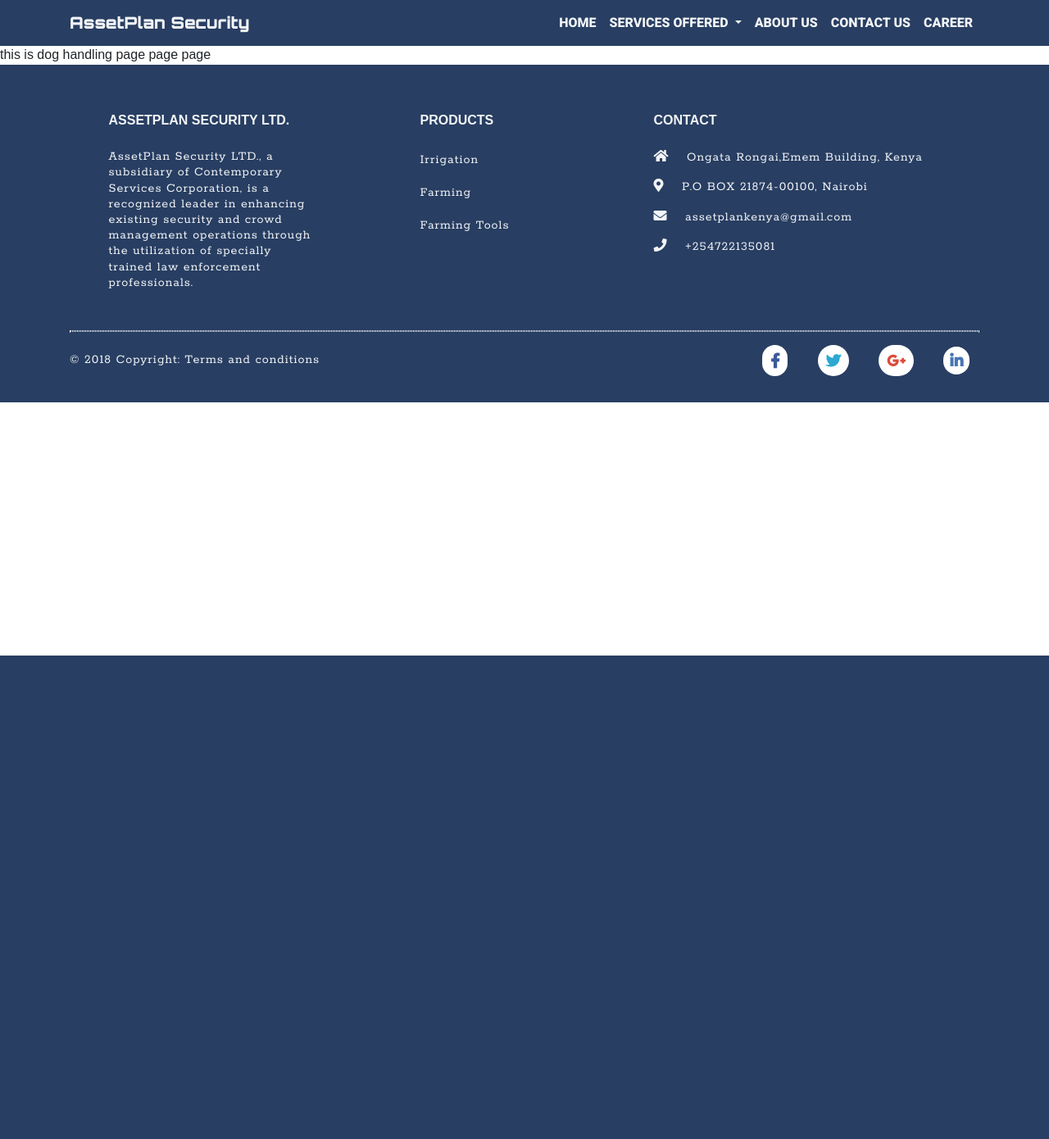
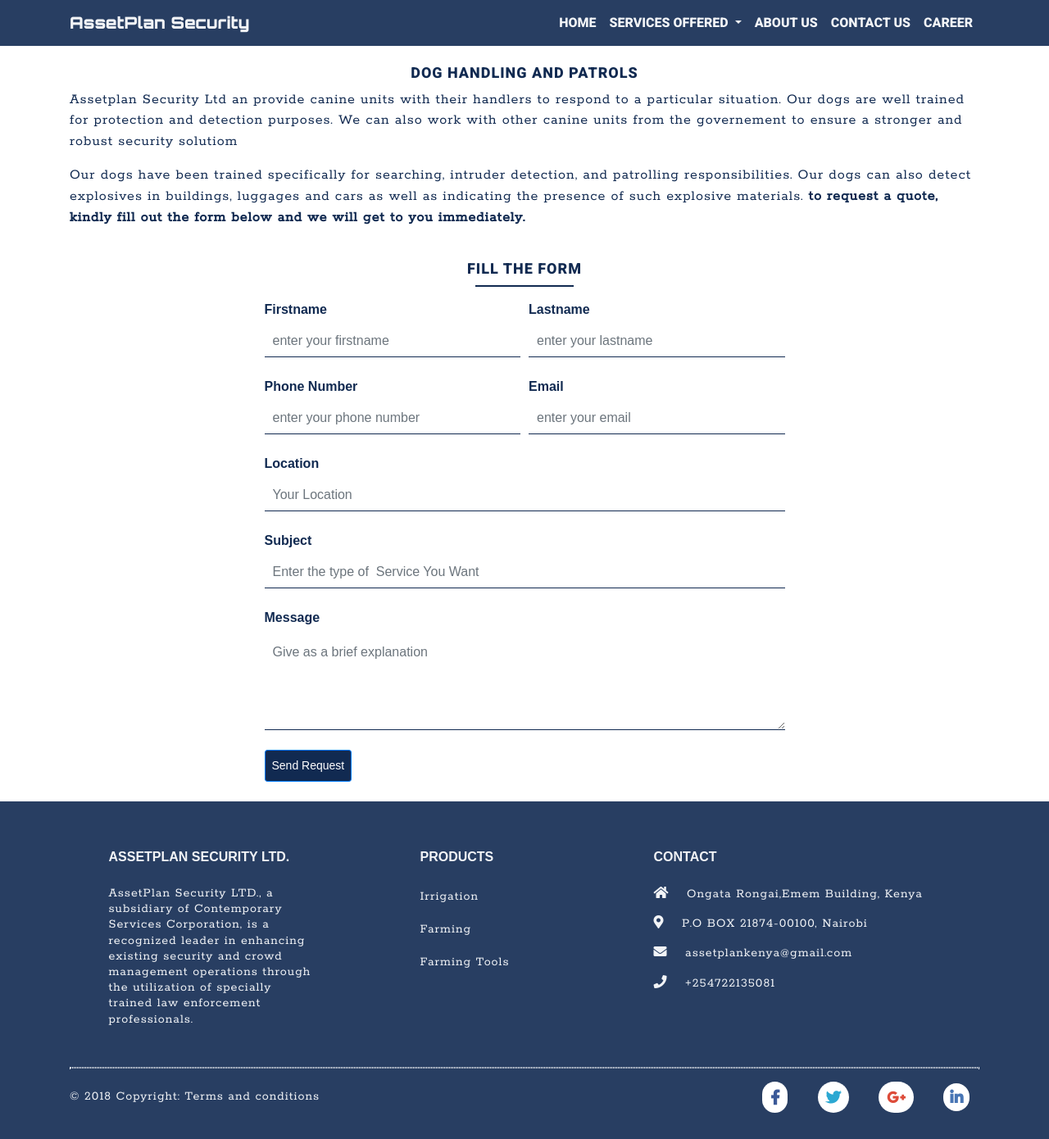
Before and after one commit to chirchir12/assetplan, a Django app: page /services/dog-handling-and-patrols/ in a window 1280 px wide. Shown: the whole page at 82% size. Before the commit the page ends 800 px from the top, so only its background shows below. Run offline with Django 3.2, Linux system fonts and the light colour scheme; some libraries are stand-ins or nearby versions.

Commit message:
dog handling page added

```diff
--- a/services/templates/services/dog_handling.html
+++ b/services/templates/services/dog_handling.html
@@ -1,5 +1,22 @@
 {% extends 'base.html' %}
-{% block title %}Hadndling {% endblock %}
+{% block title %}Dog Handling and Patrol {% endblock %}
+
+
 {% block content %}
-this is dog handling page page page
+<div class="container">
+	<div class="row mt-4">
+		<div class="col brief bodytext-p">
+			<h4 class="text-center subtitle">Dog Handling and Patrols</h4>
+			<p> Assetplan Security Ltd an provide canine units with their handlers to respond to a particular situation. Our dogs are well trained for protection and detection purposes. We can also work with other canine units from the governement to ensure a stronger and robust security solutiom </p>
+			<p>Our dogs have been trained specifically for searching, intruder detection, and patrolling responsibilities. Our dogs can also detect explosives in buildings, luggages and cars as well as indicating the presence of such explosive materials.  <b>to request a quote, kindly fill out the form below and we will get to you immediately.</b></p>
+		</div>
+	</div>
+	<div class="row my-4">
+		<div class="col-12 col-md-7 mx-auto">
+			<h4 class="text-center subtitle">Fill the Form</h4>
+			<div class="underlineform"></div>
+			{% include 'services/snippets/quote-form.html' with form=form %}
+		</div>
+	</div>
+</div>
 {% endblock %}
```
